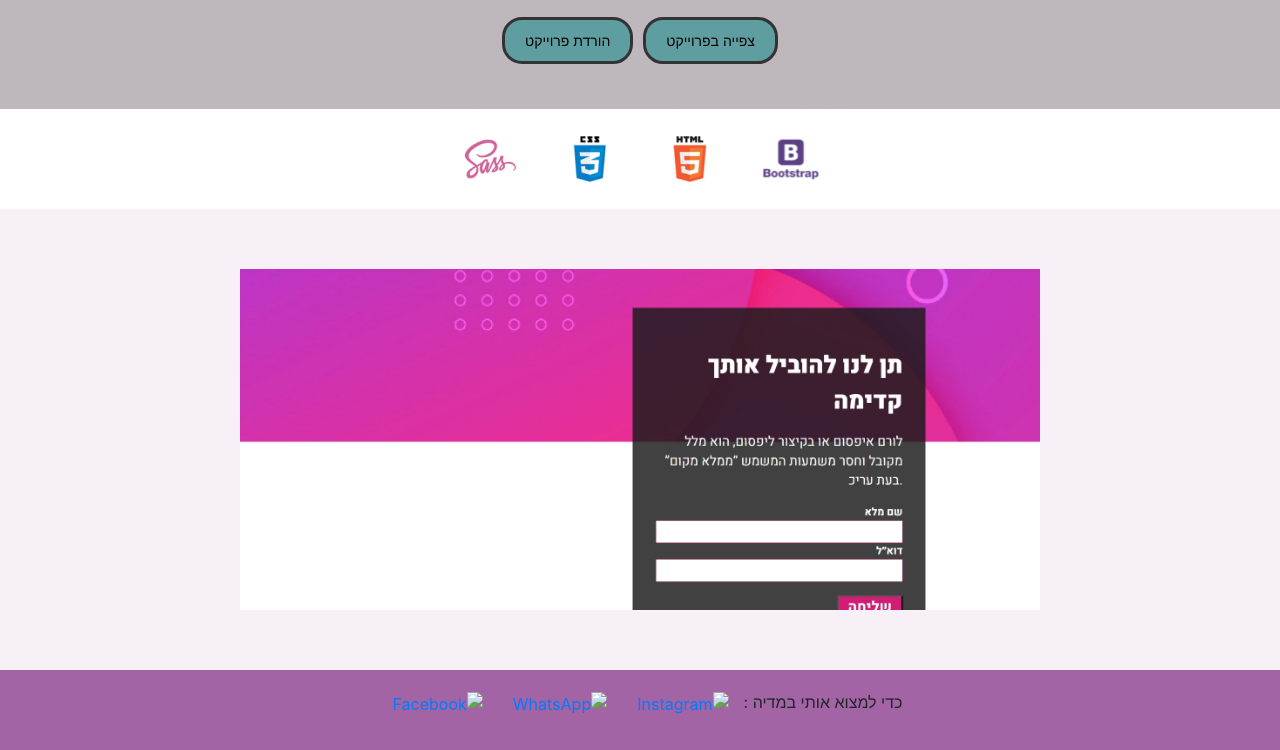
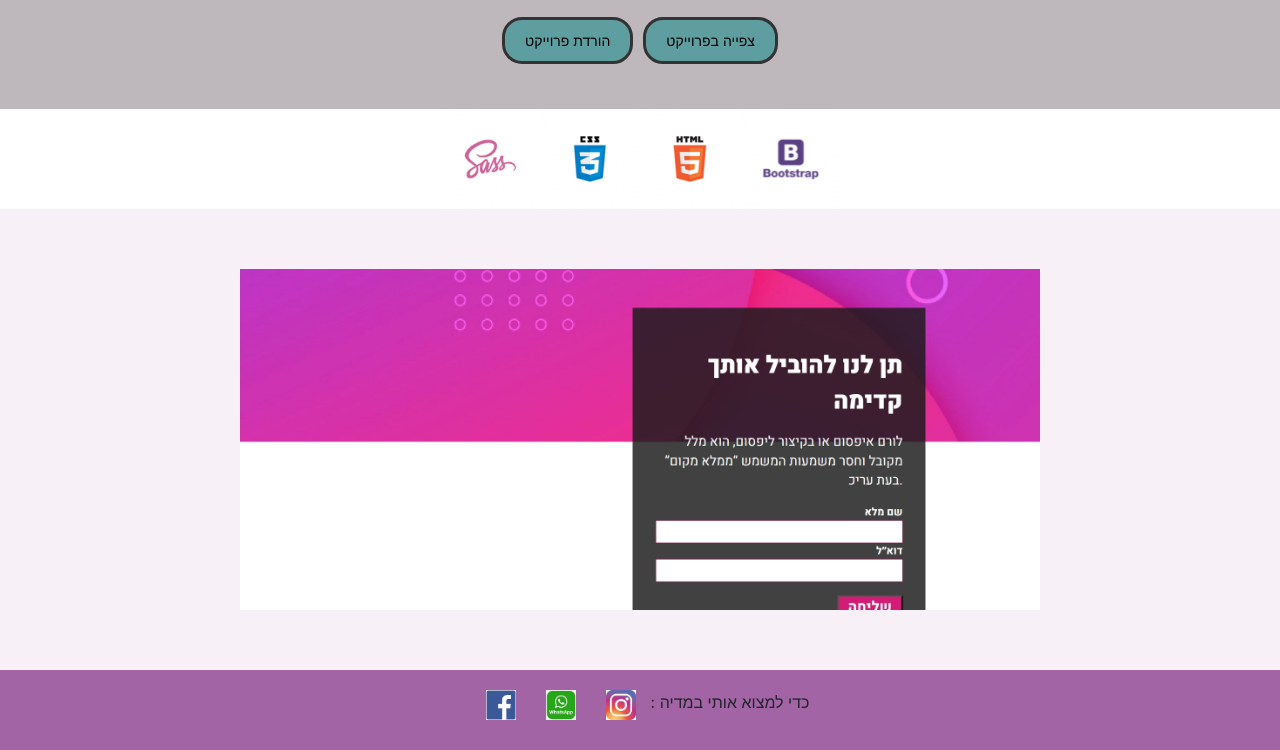
Before and after one commit to adi-Bernat/adibernat-project, a plain HTML site: page פרוייקטים html/project3/transition-page.html in a window 1280 px wide. Shown: the part 357-1107 px from the top of the page. Drawn offline with nearby package versions, Linux system fonts and the light colour scheme.

Commit message:
footer social

```diff
--- a/פרוייקטים html/project3/transition-page.html
+++ b/פרוייקטים html/project3/transition-page.html
@@ -74,13 +74,13 @@
         <div class="footer-container">
             <p>כדי למצוא אותי במדיה :</p>
             <a href="https://www.instagram.com/yourprofile" target="_blank">
-                <img src="./img/instegram.jpg" alt="Instagram" />
+                <img src="../../img/instegram.jpg" alt="Instagram" />
             </a>
             <a href="https://wa.me/0528592335" target="_blank">
-                <img src="./img/whatsapp.jpg" alt="WhatsApp" />
+                <img src="../../img/whatsapp.jpg" alt="WhatsApp" />
             </a>
             <a href="https://www.facebook.com/adi bernat" target="_blank">
-                <img src="./img/facbook.jpg" alt="Facebook" />
+                <img src="../../img/facbook.jpg" alt="Facebook" />
             </a>
         </div>
     </footer>
```
Also changed, not shown: פרוייקטים html/project4/trasition-page.html (+3 -3 lines), פרוייקטים html/project5/trasition-page.html (+3 -3 lines), פרוייקטים html/project6/transition-page.html (+3 -3 lines), פרוייקטים html/projects1/transition-page.html (+3 -3 lines), פרוייקטים html/projects2/transition-page.html (+3 -3 lines).
